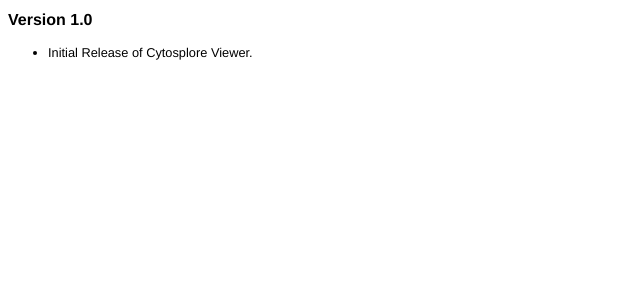
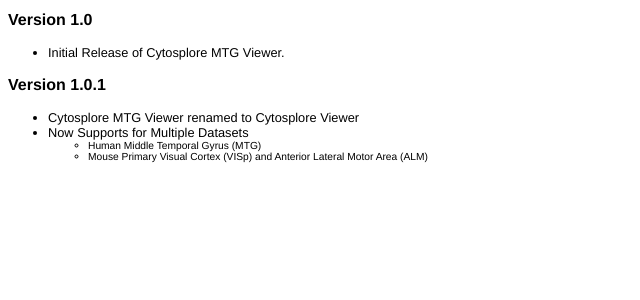
Before and after one commit to Cytosplore/viewer, a Jekyll site: the page appcast/release_notes.html, which Jekyll copies as it is, in a window 1280 px wide. Shown: the top 300 px of the page, without its empty margins (0-640 px from the left). Built offline with Jekyll 4.4.1, drawn with Linux system fonts in a browser that asks for light colours.

Commit message:
appcast and release_notes updated for Cytosplore Viewer 1.0.1

```diff
--- a/appcast/release_notes.html
+++ b/appcast/release_notes.html
@@ -19,7 +19,18 @@
 
     <h1>Version 1.0</h1>
     <ul>
-        <li>Initial Release of Cytosplore Viewer.</li>
+        <li>Initial Release of Cytosplore MTG Viewer.</li>
+    </ul>
+
+	<h1>Version 1.0.1</h1>
+    <ul>
+        <li>Cytosplore MTG Viewer renamed to Cytosplore Viewer</li>
+		<li>Now Supports for Multiple Datasets
+		<ul>
+			<li>Human Middle Temporal Gyrus (MTG) </li>
+			<li>Mouse Primary Visual Cortex (VISp) and Anterior Lateral Motor Area (ALM) </li>
+		</ul>
+		</li>
     </ul>
 
     <!------------------------------------------------------------------------------------->
```
Also changed, not shown: appcast/appcast.xml (+13 -0 lines).
